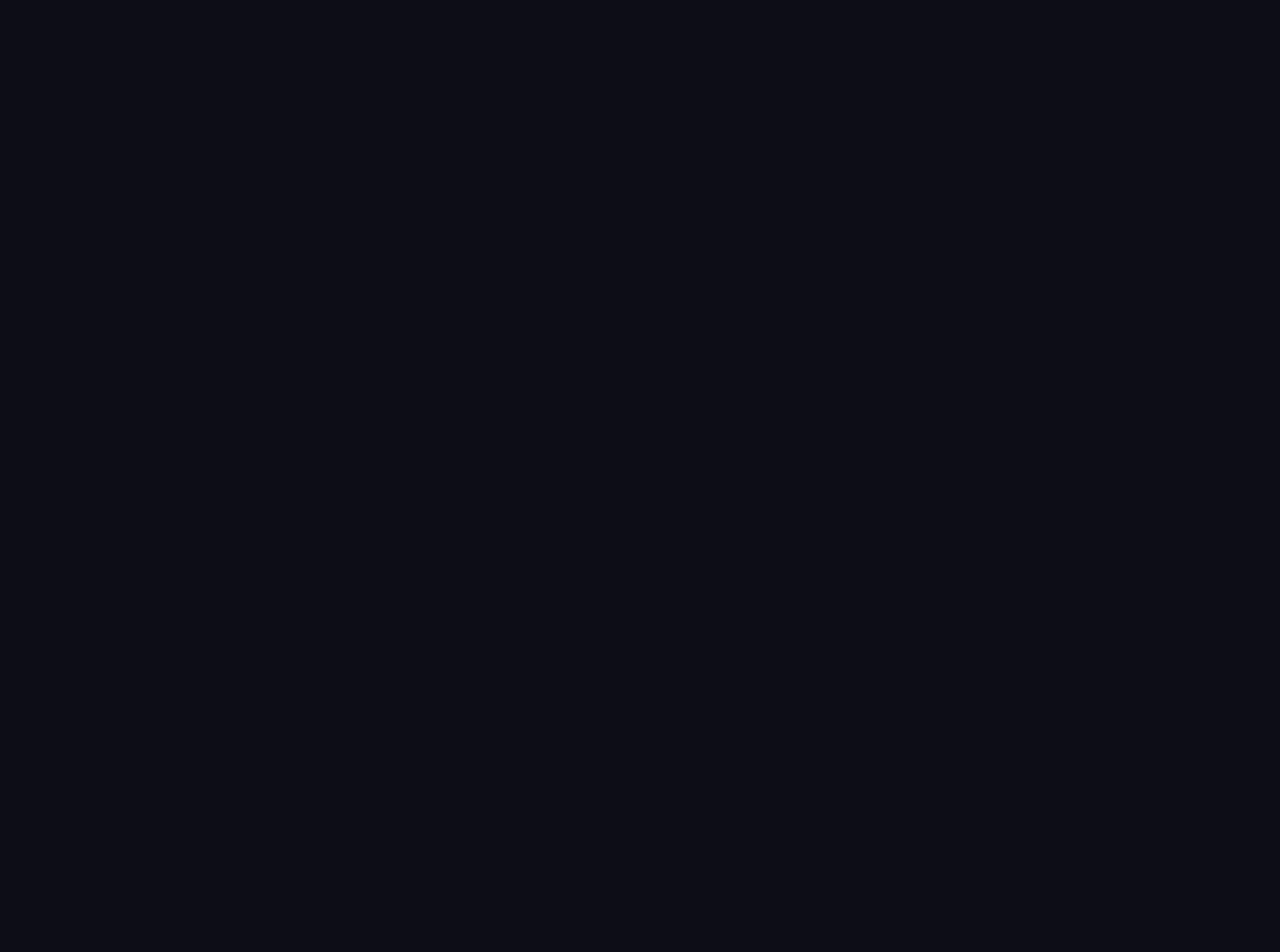
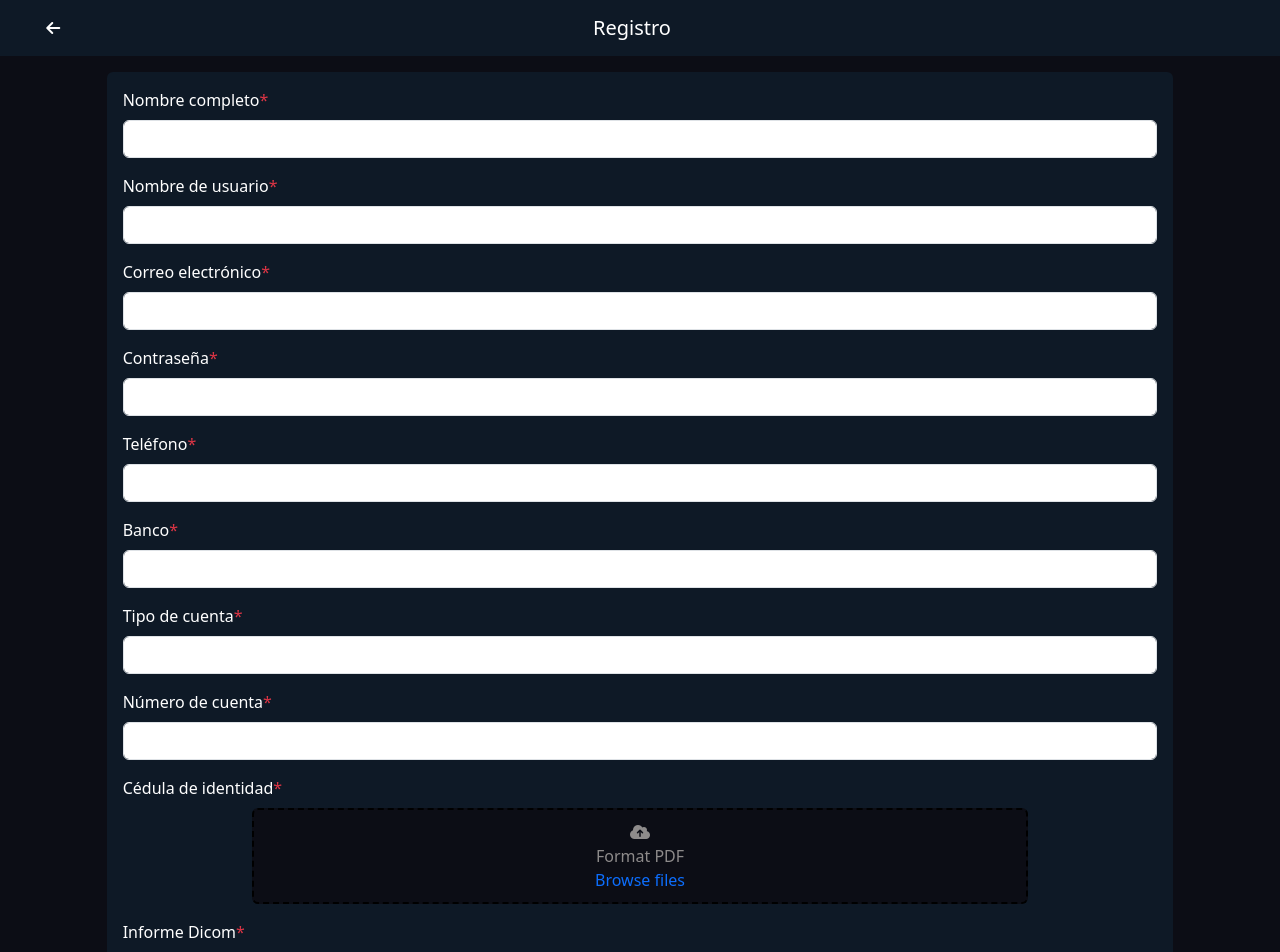
Before and after one commit to ljavierrodriguez/front-template-with-context, a React (Vite) app: page /register in a window 1280 px wide. Before the commit this address had no page. Shown: the top 952 px of the page. Before the commit the page ends 800 px from the top, so only its background shows below. Built offline with nearby package versions, Linux system fonts and the light colour scheme.

Commit message:
formulario de registro

```diff
--- a/src/App.jsx
+++ b/src/App.jsx
@@ -2,12 +2,14 @@ import React from 'react'
 import { BrowserRouter, Route, Routes } from 'react-router-dom'
 import injectContext from './store/AppContext'
 import Home from './pages/Home'
+import Register from './pages/Register'
 
 const App = () => {
   return (
     <BrowserRouter>
         <Routes>
             <Route path="/" element={<Home />} />
+            <Route path="/register" element={<Register />} />
         </Routes>
     </BrowserRouter>
   )
--- /dev/null
+++ b/src/components/Icon.jsx
@@ -0,0 +1,14 @@
+import React from 'react'
+
+const Icon = ({type, symbol}) => {
+  return (
+    <i className={`fa-${type} fa-${symbol}`}></i>
+  )
+}
+
+Icon.defaultProps = {
+    type: 'solid',
+    symbol: 'arrow-left'
+}
+
+export default Icon
--- /dev/null
+++ b/src/components/Navbar.jsx
@@ -0,0 +1,20 @@
+import React from 'react'
+import Icon from './Icon'
+
+const Navbar = ({ title, type, symbol }) => {
+    return (
+        <nav className="navbar bg-dark w-100 text-center navColor" data-bs-theme="dark">
+            <div className='col-1'>
+                <a className='text-white'><Icon type={type} symbol={symbol}/></a>
+            </div>
+            <div className="col-10 d-flex justify-content-center">
+                <a className="navbar-brand">{title}</a>
+            </div>
+            <div className='col-1'>
+                <a></a>
+            </div>
+        </nav>
+    )
+}
+
+export default Navbar
--- /dev/null
+++ b/src/pages/Register.jsx
@@ -0,0 +1,63 @@
+import React from 'react'
+import Navbar from '../components/Navbar'
+import Icon from '../components/Icon'
+
+
+const Register = () => {
+    return (
+        <div className='d-flex flex-column justify-content-center align-items-center'>
+            <Navbar title={"Registro"} type={'solid'} symbol={'arrow-left'} />
+            <form className='p-3 rounded col-10 mt-3'>
+                <div className="mb-3">
+                    <label htmlFor="full-name" className="form-label text-white">Nombre completo<span className='text-danger'>*</span></label>
+                    <input type="email" className="form-control" id="full-name" />
+                </div>
+                <div className="mb-3">
+                    <label htmlFor="username" className="form-label text-white">Nombre de usuario<span className='text-danger'>*</span></label>
+                    <input type="password" className="form-control" id="username" />
+                </div>
+                <div className="mb-3">
+                    <label htmlFor="email" className="form-label text-white">Correo electrónico<span className='text-danger'>*</span></label>
+                    <input type="password" className="form-control" id="email" />
+                </div>
+                <div className="mb-3">
+                    <label htmlFor="password" className="form-label text-white">Contraseña<span className='text-danger'>*</span></label>
+                    <input type="password" className="form-control" id="password" />
+                </div>
+                <div className="mb-3">
+                    <label htmlFor="phone" className="form-label text-white">Teléfono<span className='text-danger'>*</span></label>
+                    <input type="password" className="form-control" id="phone" />
+                </div>
+                <div className="mb-3">
+                    <label htmlFor="bank" className="form-label text-white">Banco<span className='text-danger'>*</span></label>
+                    <input type="password" className="form-control" id="bank" />
+                </div>
+                <div className="mb-3">
+                    <label htmlFor="account" className="form-label text-white">Tipo de cuenta<span className='text-danger'>*</span></label>
+                    <input type="password" className="form-control" id="account" />
+                </div>
+                <div className="mb-3">
+                    <label htmlFor="accountNumber" className="form-label text-white">Número de cuenta<span className='text-danger'>*</span></label>
+                    <input type="password" className="form-control" id="accountNumber" />
+                </div>
+
+                <div className='mb-3'>
+                    <label htmlFor="idFile" className="form-label text-white">Cédula de identidad<span className='text-danger'>*</span></label>
+                    <div className='text-center'>
+                        <button className='filesBtn rounded w-75' id='idFile'><Icon type={'solid'} symbol={'cloud-arrow-up'} /><br />Format PDF <br /> <span className='text-primary'>Browse files</span></button>
+                    </div>
+                </div>
+                <div className='mb-3'>
+                    <label htmlFor="dicomFile" className="form-label text-white">Informe Dicom<span className='text-danger'>*</span></label>
+                    <div className='text-center'>
+                        <button className='filesBtn rounded w-75' id='dicomFile'><Icon type={'solid'} symbol={'cloud-arrow-up'} /><br />Format PDF <br /> <span className='text-primary'>Browse files</span></button>
+                    </div>
+                </div>
+                <button type="submit" className="btn btn-primary">Registrarme</button>
+                <div id="emailHelp" className="form-text text-white">Al hacer click en "Registrarme", aceptas nuestras <span className='text-primary'>condiciones</span> y <span className='text-primary'>políticas de privacidad</span>.</div>
+            </form>
+        </div>
+    )
+}
+
+export default Register
--- a/src/style.css
+++ b/src/style.css
@@ -1,3 +1,16 @@
 body{
     background-color: #0C0D15 !important ;
 }
+
+form{
+    background-color: #0E1926;
+}
+.navColor{
+    background-color: #0E1926 !important;
+}
+.filesBtn{
+    border-style: dashed;
+    background-color: #0C0D15;
+    color: rgb(142, 139, 139);
+    padding: 10px;
+}
```
